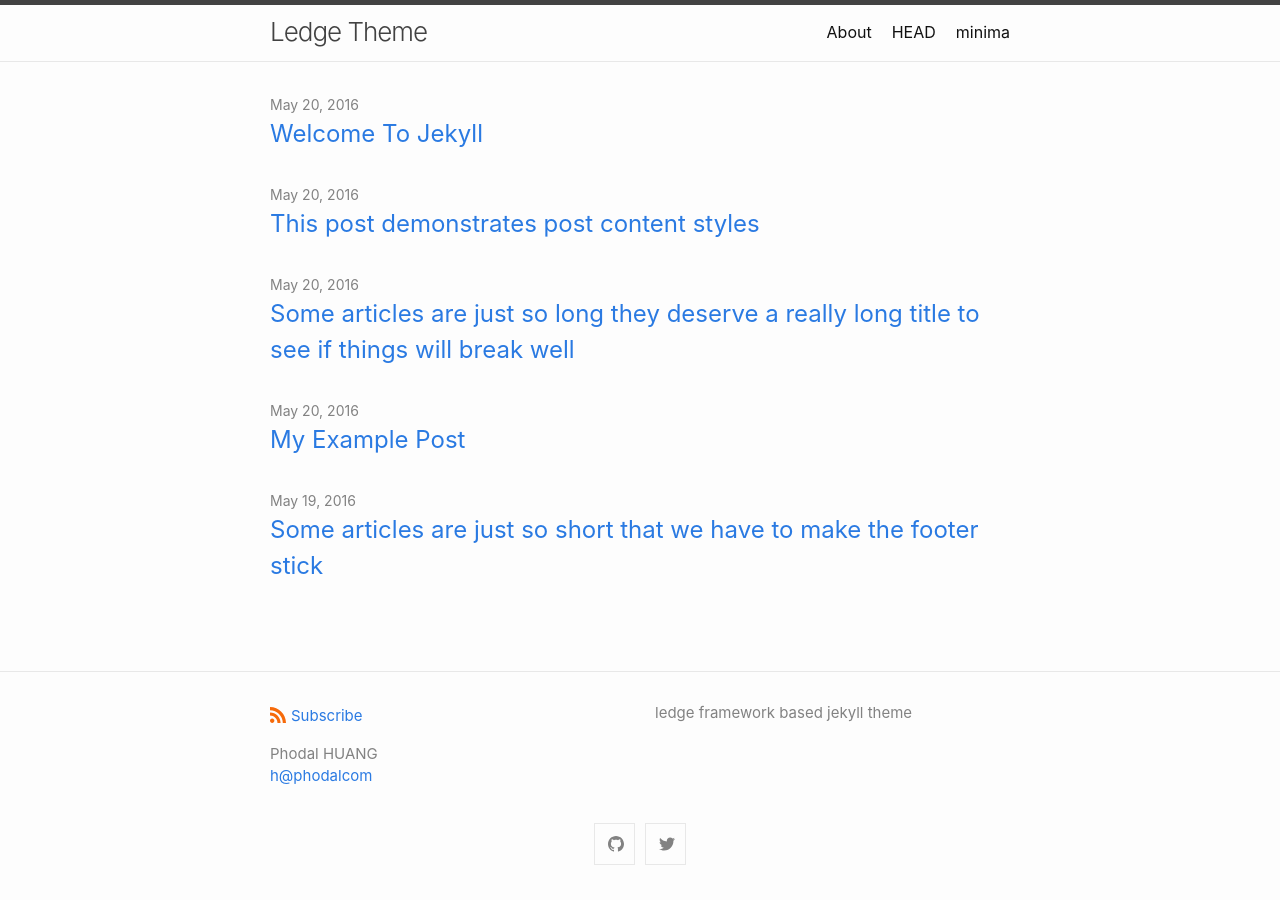
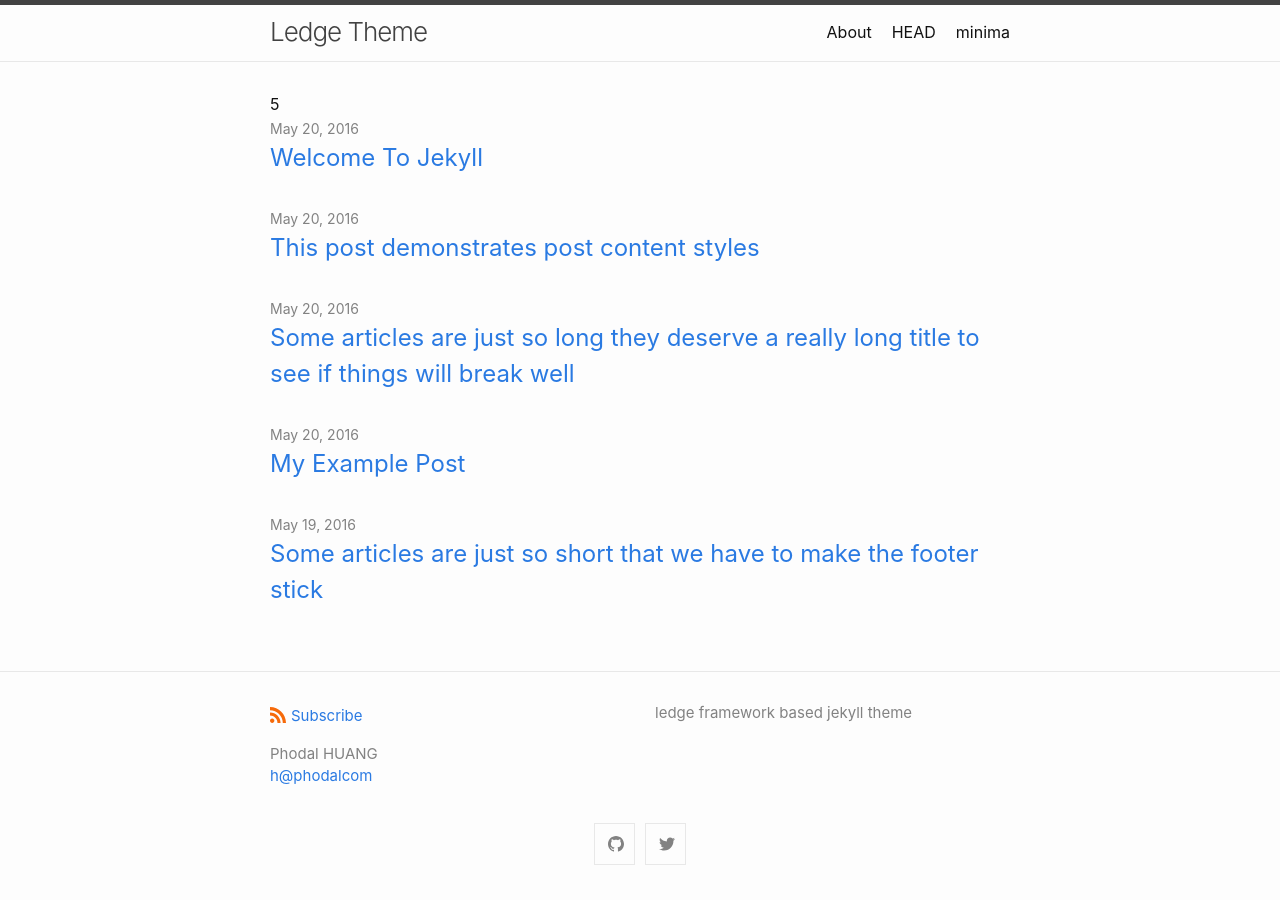
Before and after one commit to ledge-framework/jekyll, a Jekyll site: the page built from index.md, in a window 1280 px wide. Built offline with Jekyll 4.4.1, drawn with Linux system fonts in a browser that asks for light colours.

Commit message:
docs: test for deploy

```diff
--- a/_layouts/home.html
+++ b/_layouts/home.html
@@ -7,14 +7,17 @@ layout: default
     <h1 class="page-heading">{{ page.title }}</h1>
   {%- endif -%}
 
-  <ledge content="{{ content }}"></ledge>
-
   {% if site.paginate %}
     {% assign posts = paginator.posts %}
   {% else %}
     {% assign posts = site.posts %}
   {% endif %}
 
+  {{ posts.size }}
+
+  {%- if posts.size == 0 -%}
+    <ledge content="{{ content }}"></ledge>
+  {% endif %}
 
   {%- if posts.size > 0 -%}
     {%- if page.list_title -%}
```
